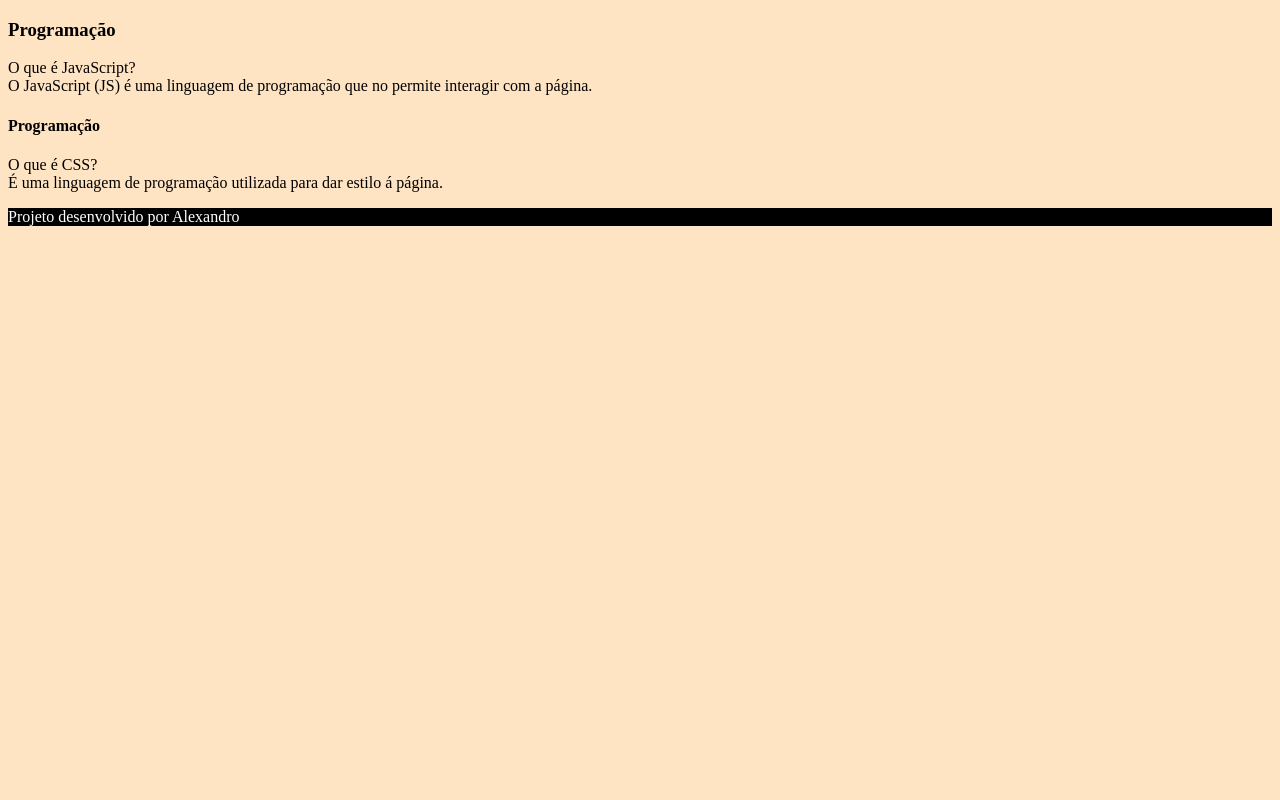
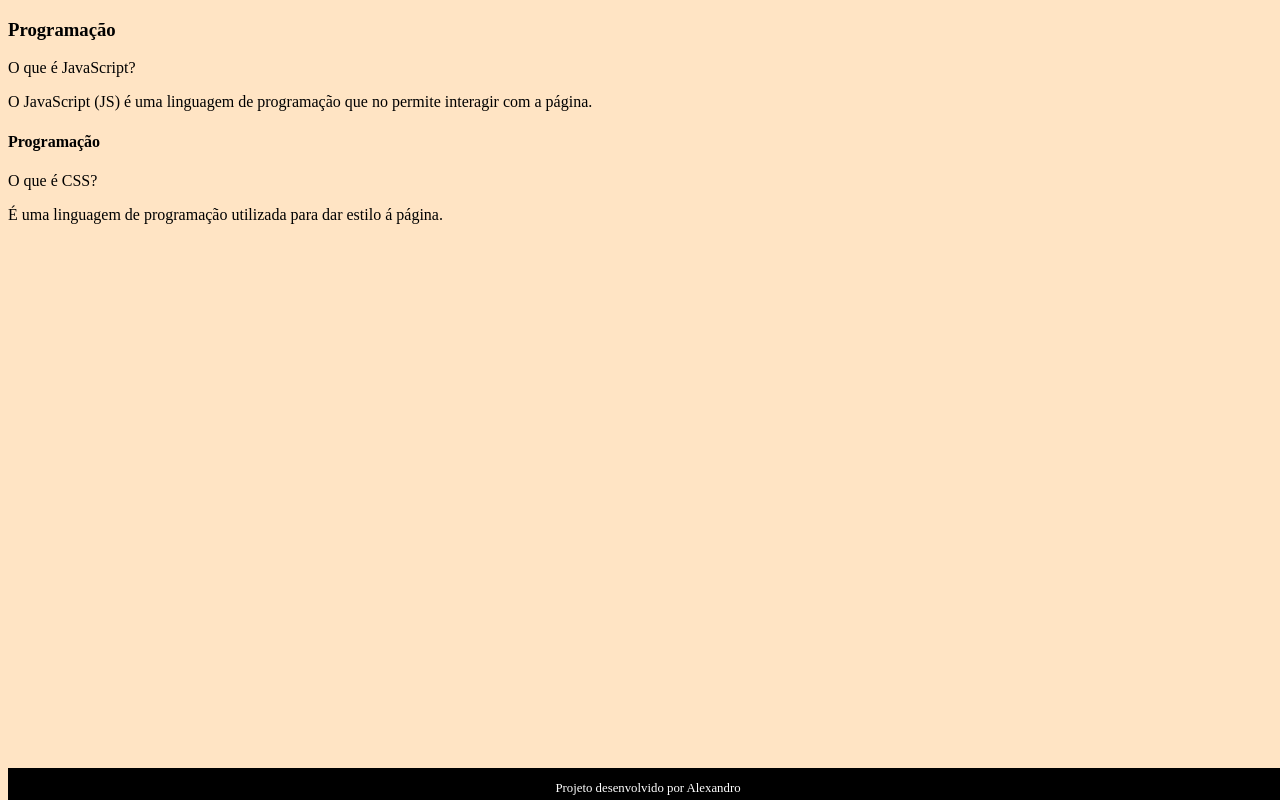
Before and after one commit to BlackJevil/Ferramenta-de-estudos---Alexandro, a plain HTML site: page index.html in a window 1280 px wide. Drawn offline with Linux system fonts and the light colour scheme; a web font is replaced by a local one.

Commit message:
Não terminamos a aula 3

```diff
--- a/assets/style.css
+++ b/assets/style.css
@@ -1,8 +1,19 @@
 body {
     background-color: bisque;
+    font-family: Bai Jamjuree;
 }
 
 footer {
+    height:2rem;
     background-color: black;
     color: white;
+     bottom:0;
+    position:fixed;
+    width:100%;
 }
+
+footer p{
+    text-align: center;
+    font-size: 0.8rem;
+    margin-top: 0,5rem;
+}
--- a/index.html
+++ b/index.html
@@ -22,7 +22,7 @@
                 <div class="cartao_conteudo">
                     <h3>Programação</h3>
                     <div class="cartao_conteudo_pergunta">
-                        O que é JavaScript?
+                        <p>O que é JavaScript?</p>
                         <div class="cartao_conteudo_resposta">
                             O JavaScript (JS) é uma linguagem de programação que no permite interagir com a página.
                         </div>
@@ -34,7 +34,7 @@
                 <div class="cartao_conteudo">
                     <h4>Programação</h4>
                     <div class="cartao_conteudo_pergunta">
-                        O que é CSS?
+                        <p>O que é CSS?</p>
                         <div class="cartao_conteudo_resposta">
                             É uma linguagem de programação utilizada para dar estilo á página.
                         </div>
```
